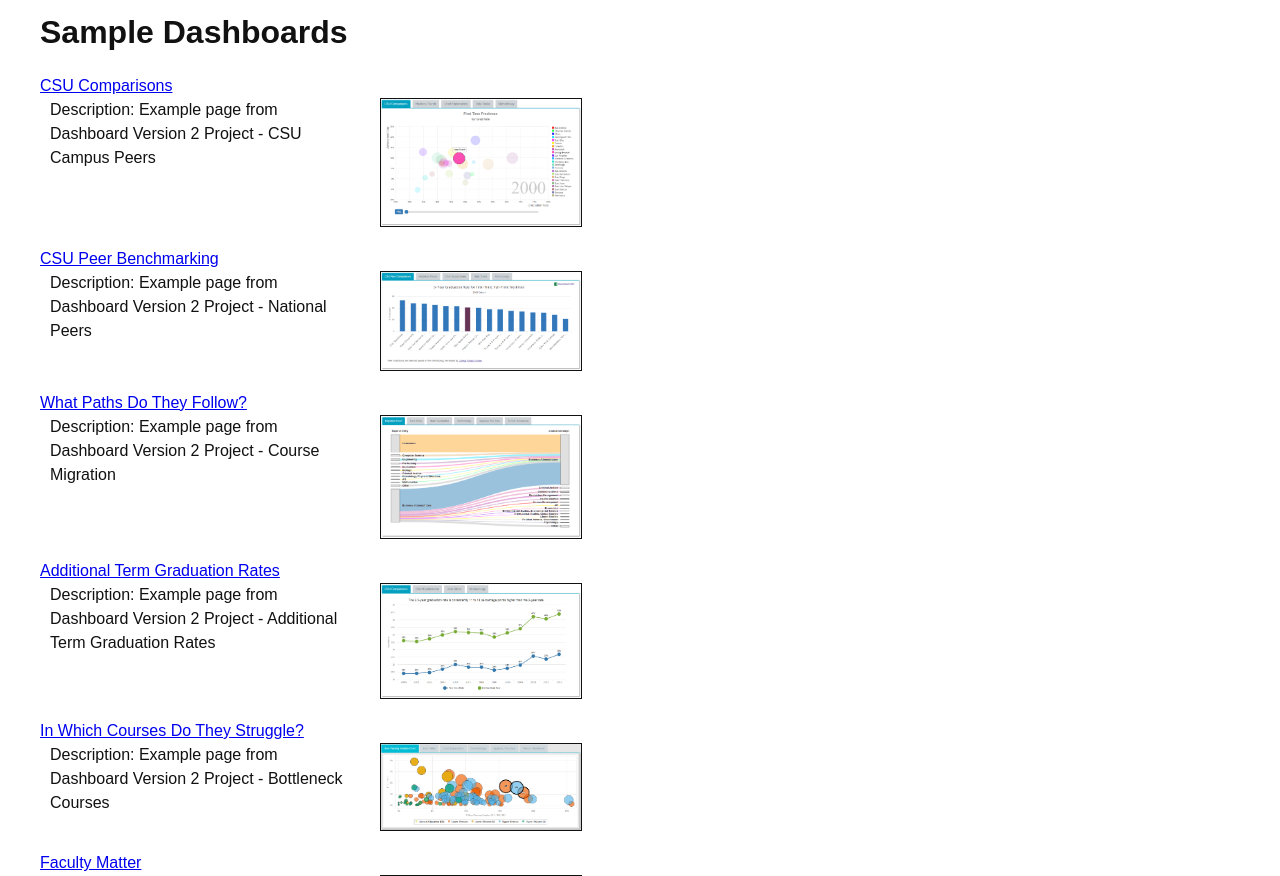
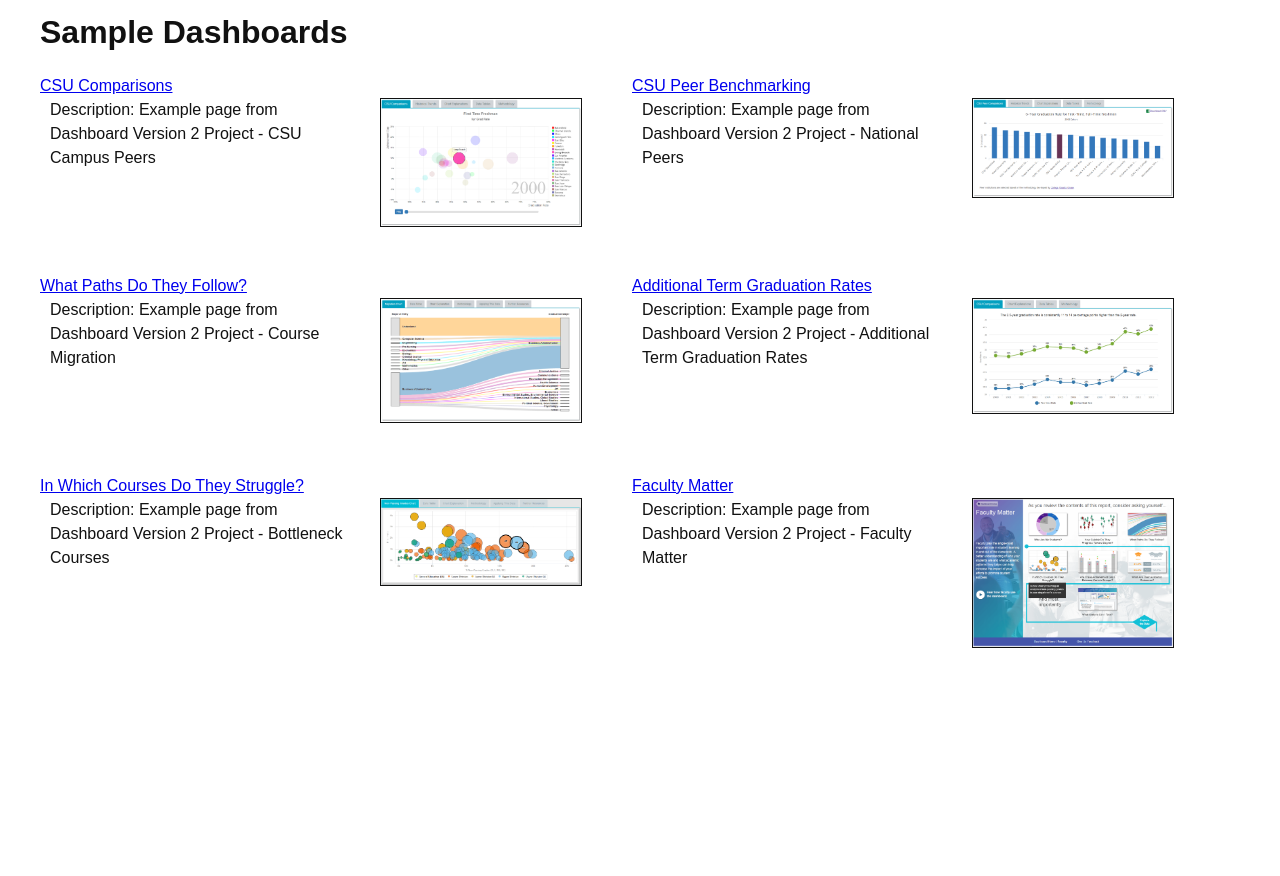
Before and after one commit to creeser1/dash2, a PHP site: page /templates/root.html in a window 1280 px wide. Shown: the top 876 px of the page. After the commit the page ends 648 px from the top, so only its background shows below. Run offline with PHP 8.4, Linux system fonts and the light colour scheme.

Commit message:
restyled sample dashboards (root)

```diff
--- a/app/public/static/page/root/root.css
+++ b/app/public/static/page/root/root.css
@@ -22,6 +22,10 @@ dl {
 	position:relative;
 	display:block;
 }
+dl div {
+	float:left;
+	height:200px;
+}
 dd {
 	display:block;
 	min-height:100px;
--- a/app/templates/root.html
+++ b/app/templates/root.html
@@ -9,29 +9,31 @@
 <div id="maincontent">
 <h1>Sample Dashboards</h1>
 <dl>
+<div>
 <dt><a href="/dashboard/csu-comparisons">CSU Comparisons</a></dt>
 <dd><p>Description: Example page from Dashboard Version 2 Project - CSU Campus Peers</p>
 <a href="/dashboard/csu-comparisons"><img src="/static/page/root/thb_bublin.png" /></a></dd>
-
+</div><div>
 <dt><a href="/dashboard/csu-peer-benchmarking">CSU Peer Benchmarking</a></dt>
 <dd><p>Description: Example page from Dashboard Version 2 Project - National Peers</p>
 <a href="/dashboard/csu-peer-benchmarking"><img src="/static/page/root/thb_peers.png" /></a></dd>
-
+</div><div>
 <dt><a href="/dashboard/what-paths-do-they-follow">What Paths Do They Follow?</a></dt>
 <dd><p>Description: Example page from Dashboard Version 2 Project - Course Migration</p>
 <a href="/dashboard/what-paths-do-they-follow"><img src="/static/page/root/thb_sankey.png" /></a></dd>
-
+</div><div>
 <dt><a href="/dashboard/additional-term-gradrates">Additional Term Graduation Rates</a></dt>
 <dd><p>Description: Example page from Dashboard Version 2 Project - Additional Term Graduation Rates</p>
 <a href="/dashboard/additional-term-gradrates"><img src="/static/page/root/thb_halfyr.png" /></a></dd>
-
+</div><div>
 <dt><a href="/dashboard/bottleneck-courses">In Which Courses Do They Struggle?</a></dt>
 <dd><p>Description: Example page from Dashboard Version 2 Project - Bottleneck Courses</p>
 <a href="/dashboard/bottleneck-courses"><img src="/static/page/root/thb_botnek.png" /></a></dd>
-
+</div><div>
 <dt><a href="/dashboard/faculty-matter">Faculty Matter</a></dt>
 <dd><p>Description: Example page from Dashboard Version 2 Project - Faculty Matter</p>
 <a href="/dashboard/faculty-matter"><img src="/static/page/root/thb_faclan.png" /></a></dd>
+</div>
 </dl>
 <!-- <script type="text/javascript" src="/static/page/root/root.js"></script> -->
 </div>
```
